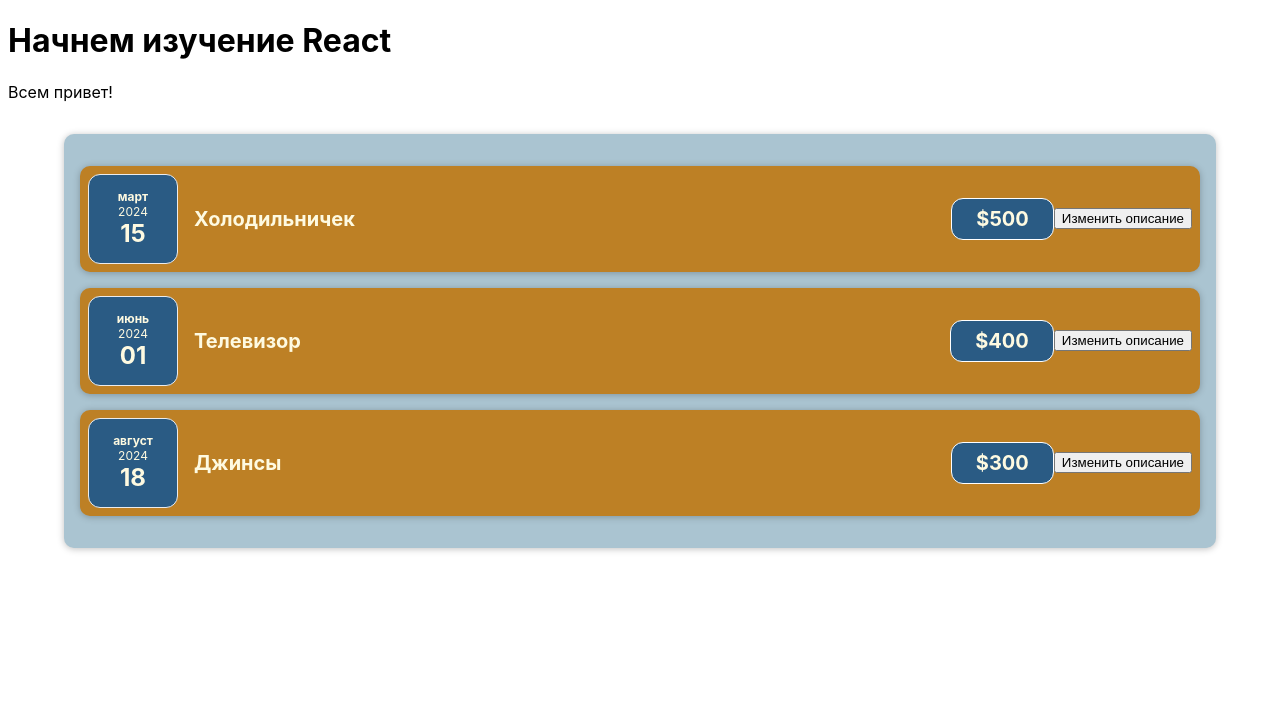
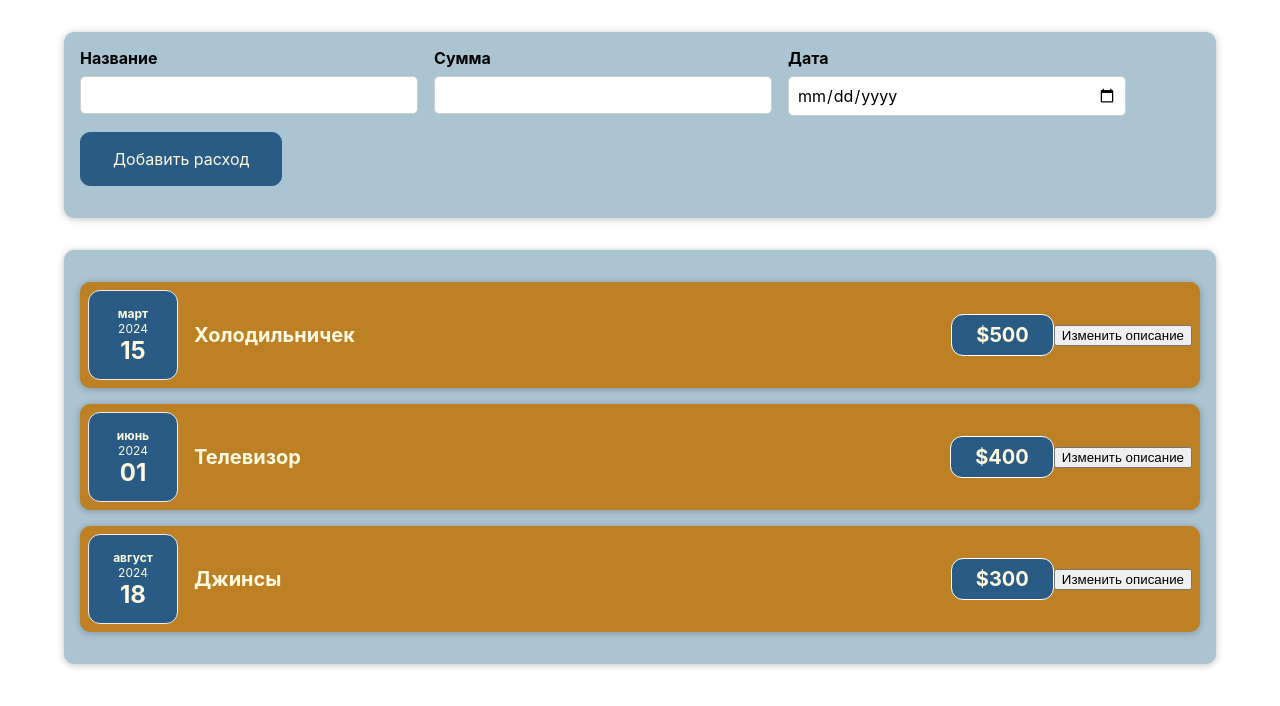
Before and after one commit to veb3sol/react-course-app, a React (Create React App) app: page / in a window 1280 px wide. Shown: the top 706 px of the page. Built offline with nearby package versions, Linux system fonts and the light colour scheme.

Commit message:
less1_3_008

```diff
--- a/src/App.js
+++ b/src/App.js
@@ -1,4 +1,5 @@
 import Costs from "./components/Costs/Costs";
+import NewCost from "./components/NewCost/NewCost";
 
 function App() {
   // создаем обьект даты
@@ -26,8 +27,7 @@
   ];
   return (
     <div>
-      <h1>Начнем изучение React</h1>
-      <p>Всем привет!</p>
+      <NewCost/>
       <Costs costs={costs} />
     </div>
   );
--- /dev/null
+++ b/src/components/NewCost/CostForm.css
@@ -0,0 +1,26 @@
+.new-cost__controls {
+    display: flex;
+    flex-wrap: wrap;
+    gap: 1rem;
+    margin-bottom: 1rem;
+    text-align: left;
+  }
+
+  .new-cost__control label {
+    font-weight: bold;
+    margin-bottom: 0.5rem;
+    display: block;
+  }
+
+  .new-cost__control input {
+    font: inherit;
+    padding: 0.5rem;
+    border-radius: 5px;
+    border: 1px solid #ccc;
+    width: 20rem;
+    max-width: 100%;
+  }
+
+  .new-cost__actions {
+    text-align: left;
+  }
--- /dev/null
+++ b/src/components/NewCost/CostForm.js
@@ -0,0 +1,41 @@
+import React, {useState} from 'react'
+import './CostForm.css'
+
+const CostForm = () => {
+    const [name, setName] = useState('')
+    const [sum, setSum] = useState('')
+    const [data, setData] = useState('')
+
+    const nameChangeHandler = (event) => {
+        // console.log(event) -- много инфы о вводимой в инпут информации
+        //console.log(event.target.value) // то что сейчас в поле
+        setName(event.target.value) // для сохранения данніх в стейте
+    }
+    const sumChangeHandler = (event) => {
+        setSum(event.target.value)
+    }
+    const dataChangeHandler = (event) => {
+        setData(event.target.value)
+    }
+    return <form>
+        <div className="new-cost__controls">
+            <div className="new-cost__control">
+                <label>Название</label>
+                <input type="text" onChange={nameChangeHandler}/>
+            </div>
+            <div className="new-cost__control">
+                <label>Сумма</label>
+                <input type="number" min='0.01' step='0.01' onChange={sumChangeHandler}/>
+            </div>
+            <div className="new-cost__control">
+                <label>Дата</label>
+                <input type="date" min='2024-01-03' max='20204-12-31' onChange={dataChangeHandler}/>
+            </div>
+            <div className="new-cost__actions">
+                <button>Добавить расход</button>
+            </div>
+        </div>
+    </form>
+}
+
+export default CostForm;
--- /dev/null
+++ b/src/components/NewCost/NewCost.css
@@ -0,0 +1,27 @@
+.new-cost {
+    background-color: #aac4d1;
+    padding: 1rem;
+    margin: 2rem auto;
+    width: 70rem;
+    max-width: 95%;
+    border-radius: 10px;
+    text-align: center;
+    box-shadow: 0 1px 7px rgba(0, 0, 0, 0.25);
+  }
+
+  .new-cost button {
+    font: inherit;
+    cursor: pointer;
+    padding: 1rem 2rem;
+    border: 1px solid #2a5b84;
+    background-color: #2a5b84;
+    color: #fefae1;
+    border-radius: 10px;
+    margin-right: 3px;
+  }
+
+  .new-cost button:hover,
+  .new-cost button:active {
+    background-color: #2a5c84b2;
+    border-color: #2a5c84b2;
+  }
--- /dev/null
+++ b/src/components/NewCost/NewCost.js
@@ -0,0 +1,12 @@
+import './NewCost.css'
+import CostForm from './CostForm';
+
+
+const NewCost = () => {
+    return <div className="new-cost">
+        <CostForm/>
+    </div>
+
+}
+
+export default NewCost;
```
